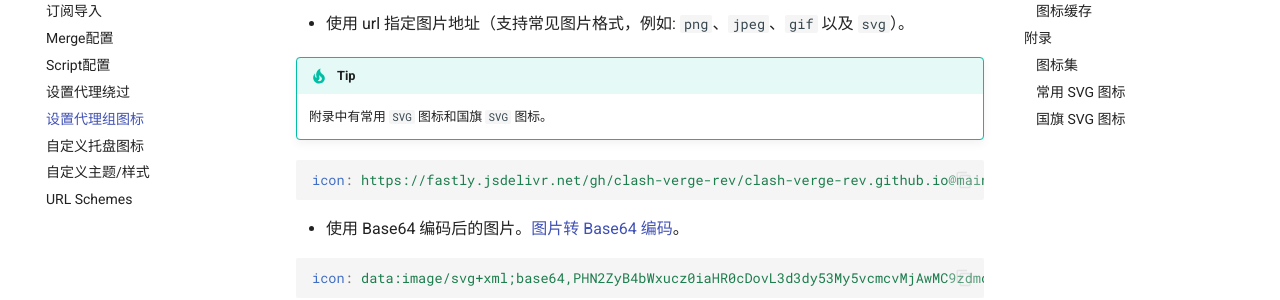
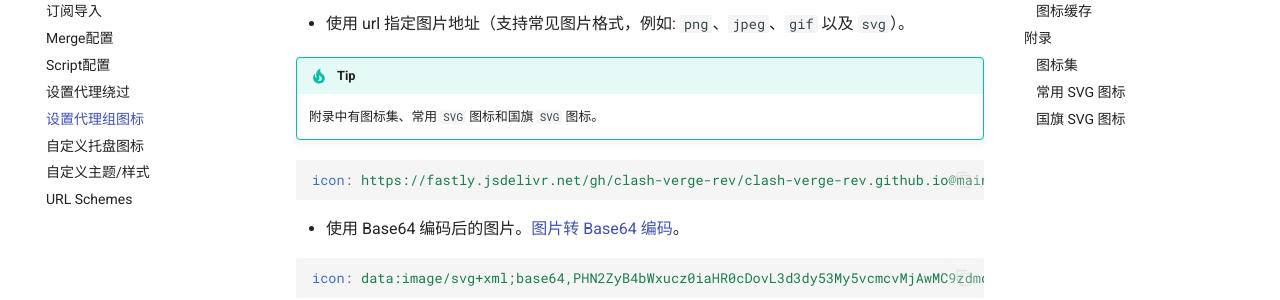
Before and after one commit to clash-verge-rev/clash-verge-rev.github.io, an MkDocs documentation site: the page built from docs/guide/group_icon.md, in a window 1280 px wide and 900 px high, scrolled down 515 px. Shown: the part 151-451 px from the top of the window. Built offline with MkDocs 1.6.1 and Material for MkDocs 9.7.7, drawn with Linux system fonts in a browser that asks for light colours; comment, search, counter and statistics services are not loaded.

Commit message:
typo: icon tip

````diff
--- a/docs/guide/group_icon.md
+++ b/docs/guide/group_icon.md
@@ -22,7 +22,7 @@ proxy-groups:
 
 <!-- prettier-ignore -->
 !!! tip
-    附录中有常用 `SVG` 图标和国旗 `SVG` 图标。
+    附录中有图标集、常用 `SVG` 图标和国旗 `SVG` 图标。
 
 ```yaml
 icon: https://fastly.jsdelivr.net/gh/clash-verge-rev/clash-verge-rev.github.io@main/docs/assets/icons/google.svg
````
